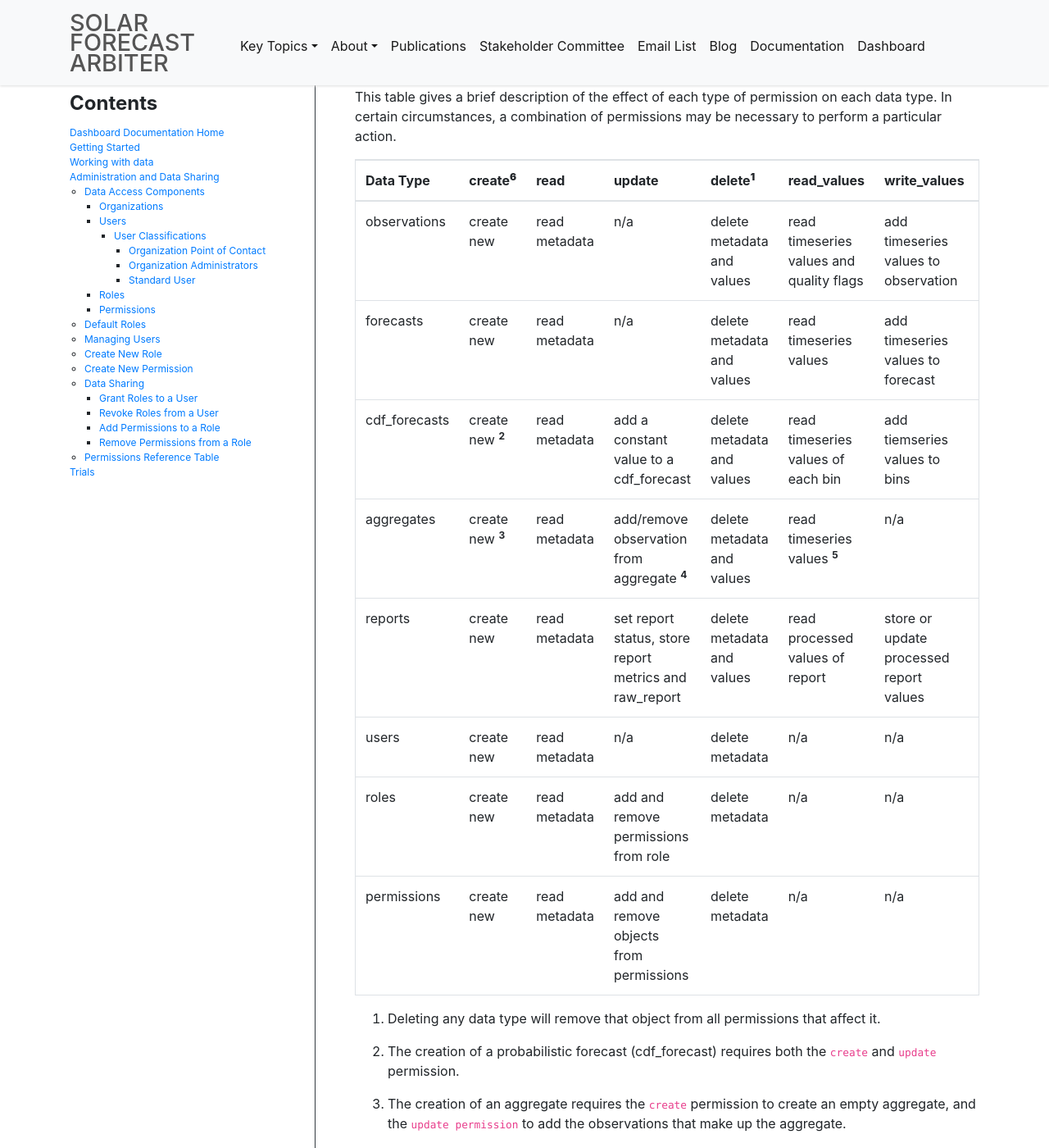
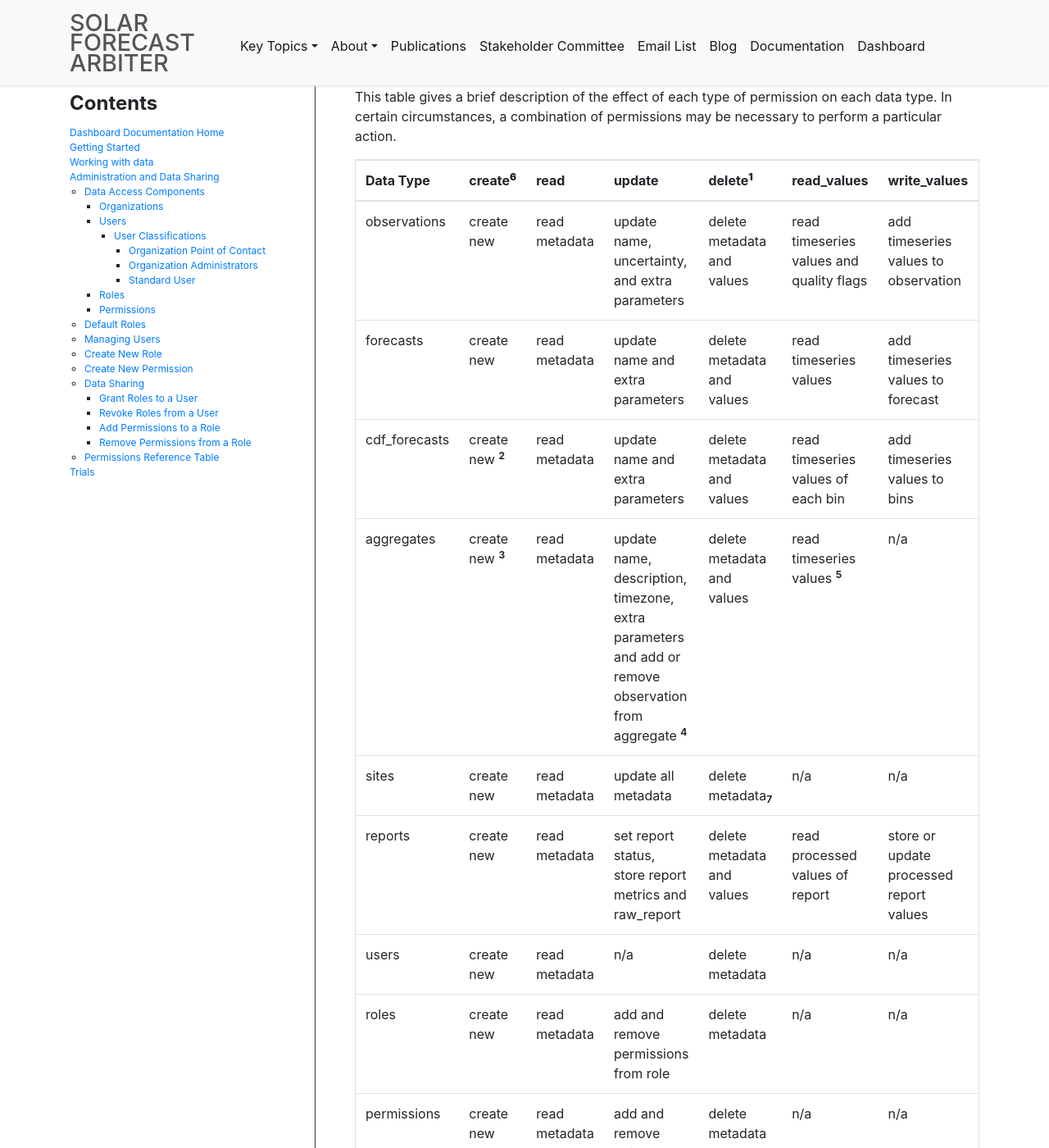
Before and after one commit to SolarArbiter/SolarArbiter.github.io, a Jekyll site: the page built from documentation/dashboard/administration.md, in a window 1280 px wide and 1400 px high, scrolled down 10096 px. Shown: the whole window at 82% size. Built offline with Jekyll 4.4.1, drawn with Linux system fonts in a browser that asks for light colours; some of the changed text lies outside the part shown.

Commit message:
update permissions reference table with sites and update permissions

```diff
--- a/documentation/dashboard/administration.md
+++ b/documentation/dashboard/administration.md
@@ -323,10 +323,11 @@ may be necessary to perform a particular action.
 
 |Data Type|create<sup><b>6</b></sup>|read|update|delete<sup><b>1</b></sup>|read_values|write_values|delete_values|grant|revoke|
 |---------|------|----|------|------|-----------|------------|-------------|-----|------|
-|observations|create new|read metadata|n/a|delete metadata and values|read timeseries values and quality flags|add timeseries values to observation|n/a|n/a|n/a|
-|forecasts|create new|read metadata|n/a|delete metadata and values|read timeseries values|add timeseries values to forecast|n/a|n/a|n/a|
-|cdf_forecasts|create new <sup><b>2</b></sup>|read metadata|add a constant value to a cdf_forecast|delete metadata and values|read timeseries values of each bin |add tiemseries values to bins|n/a|n/a|n/a|
-|aggregates|create new <sup><b>3</b></sup>|read metadata|add/remove observation from aggregate <sup><b>4</b></sup>|delete metadata and values|read timeseries values <sup><b>5</b></sup> |n/a|n/a|n/a|n/a|
+|observations|create new|read metadata|update name, uncertainty, and extra parameters|delete metadata and values|read timeseries values and quality flags|add timeseries values to observation|n/a|n/a|n/a|
+|forecasts|create new|read metadata|update name and extra parameters|delete metadata and values|read timeseries values|add timeseries values to forecast|n/a|n/a|n/a|
+|cdf_forecasts|create new <sup><b>2</b></sup>|read metadata|update name and extra parameters|delete metadata and values|read timeseries values of each bin |add timeseries values to bins|n/a|n/a|n/a|
+|aggregates|create new <sup><b>3</b></sup>|read metadata|update name, description, timezone, extra parameters and add or remove observation from aggregate <sup><b>4</b></sup>|delete metadata and values|read timeseries values <sup><b>5</b></sup> |n/a|n/a|n/a|n/a|
+|sites|create new|read metadata|update all metadata|delete metadata<sub><b>7</b></sub>|n/a|n/a|n/a|n/a|n/a|
 |reports|create new|read metadata|set report status, store report metrics and raw_report|delete metadata and values|read processed values of report|store or update processed report values|n/a|n/a|n/a|
 |users|create new|read metadata|n/a|delete metadata|n/a|n/a|n/a|n/a|n/a|
 |roles|create new|read metadata|add and remove permissions from role|delete metadata|n/a|n/a|n/a|add role to user|remove role from user|
@@ -355,3 +356,6 @@ may be necessary to perform a particular action.
    organization. User's that are granted `create` permissions outside their
    organization will not be allowed to create new metadata, they will require
    `create` permissions from their own organization.
+
+7. All of a site's forecasts and observations must be deleted before the site
+   can be deleted.
```
